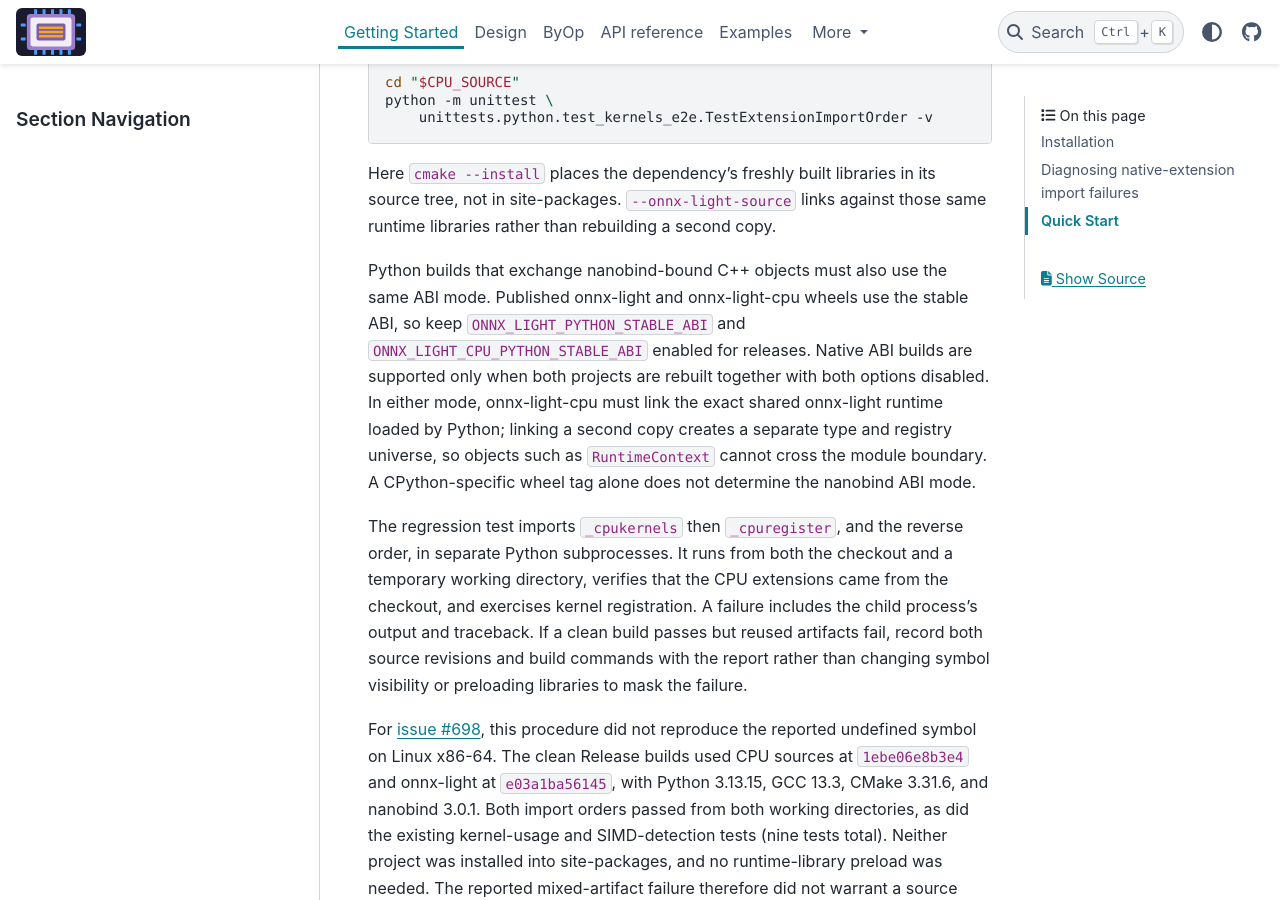
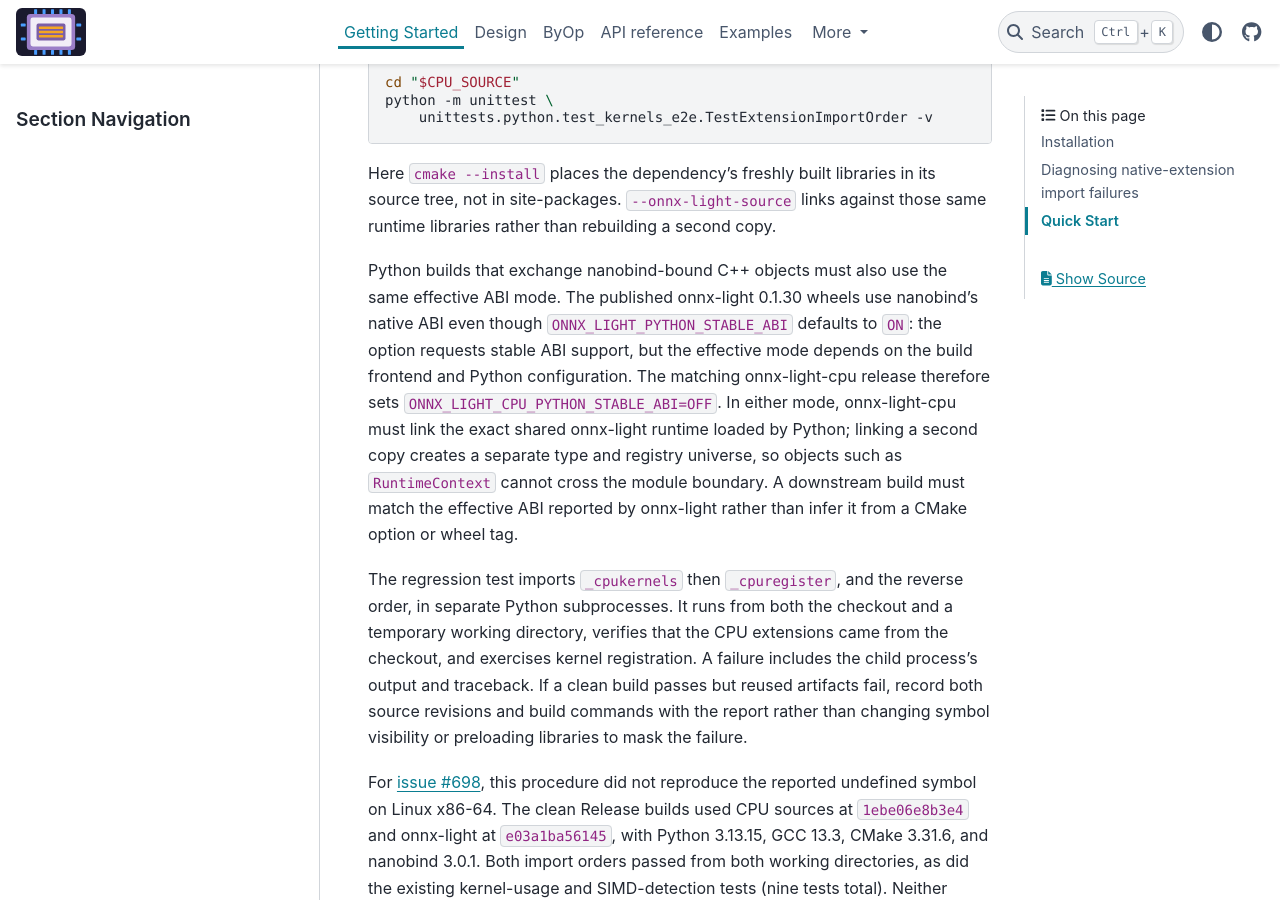
Before and after one commit to xadupre/onnx-light-cpu, a Sphinx documentation site: the page built from docs/getting_started.rst, in a window 1280 px wide and 900 px high, scrolled down 1267 px. Built offline with Sphinx 7.4.7 and the PyData theme 0.15.4, drawn with Linux system fonts in a browser that asks for light colours; pages that are not in the unit, such as notebooks, are missing from menus.

Commit message:
Fix release wheel effective nanobind ABI (#859)
Co-authored-by: Copilot <223556219+Copilot@users.noreply.github.com>

```diff
--- a/docs/getting_started.rst
+++ b/docs/getting_started.rst
@@ -65,15 +65,16 @@ source tree, not in site-packages. ``--onnx-light-source`` links against those
 same runtime libraries rather than rebuilding a second copy.
 
 Python builds that exchange nanobind-bound C++ objects must also use the same
-ABI mode. Published onnx-light and onnx-light-cpu wheels use the stable ABI, so
-keep ``ONNX_LIGHT_PYTHON_STABLE_ABI`` and
-``ONNX_LIGHT_CPU_PYTHON_STABLE_ABI`` enabled for releases. Native ABI builds
-are supported only when both projects are rebuilt together with both options
-disabled. In either mode, onnx-light-cpu must link the exact shared onnx-light
-runtime loaded by Python; linking a second copy creates a separate type and
-registry universe, so objects such as ``RuntimeContext`` cannot cross the
-module boundary. A CPython-specific wheel tag alone does not determine the
-nanobind ABI mode.
+effective ABI mode. The published onnx-light 0.1.30 wheels use nanobind's
+native ABI even though ``ONNX_LIGHT_PYTHON_STABLE_ABI`` defaults to ``ON``:
+the option requests stable ABI support, but the effective mode depends on the
+build frontend and Python configuration. The matching onnx-light-cpu release
+therefore sets ``ONNX_LIGHT_CPU_PYTHON_STABLE_ABI=OFF``. In either mode,
+onnx-light-cpu must link the exact shared onnx-light runtime loaded by Python;
+linking a second copy creates a separate type and registry universe, so objects
+such as ``RuntimeContext`` cannot cross the module boundary. A downstream build
+must match the effective ABI reported by onnx-light rather than infer it from a
+CMake option or wheel tag.
 
 The regression test imports ``_cpukernels`` then ``_cpuregister``, and the
 reverse order, in separate Python subprocesses. It runs from both the checkout
```
Also changed, not shown: CHANGELOGS.md (+1 -1 lines), 2 other files.
